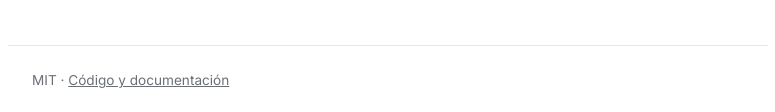
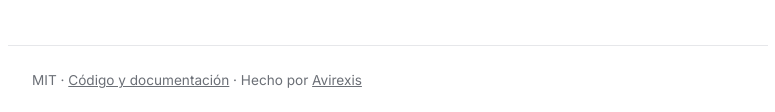
Before and after one commit to eliasgdev/festivos-colombia, a website: page docs/index.html in a window 1280 px wide. Shown: the part 2450-2562 px from the top of the page, without its empty margins (252-1027 px from the left). Drawn offline with Linux system fonts and the light colour scheme; files whose address does not match are found by name.

Commit message:
docs: agrega la firma de Avirexis en el README y en el pie de la página

```diff
--- a/docs/index.html
+++ b/docs/index.html
@@ -74,6 +74,6 @@ festivos(2027).length;                 // 18</code></pre>
     </section>
   </main>
 
-  <footer class="pie">MIT · <a href="https://github.com/eliasgdev/festivos-colombia" rel="noopener">Código y documentación</a></footer>
+  <footer class="pie">MIT · <a href="https://github.com/eliasgdev/festivos-colombia" rel="noopener">Código y documentación</a> · Hecho por <a href="https://avirexis.com/?utm_source=github-pages&amp;utm_medium=web&amp;utm_campaign=festivos-colombia" rel="noopener">Avirexis</a></footer>
 </body>
 </html>
```
Also changed, not shown: README.md.
